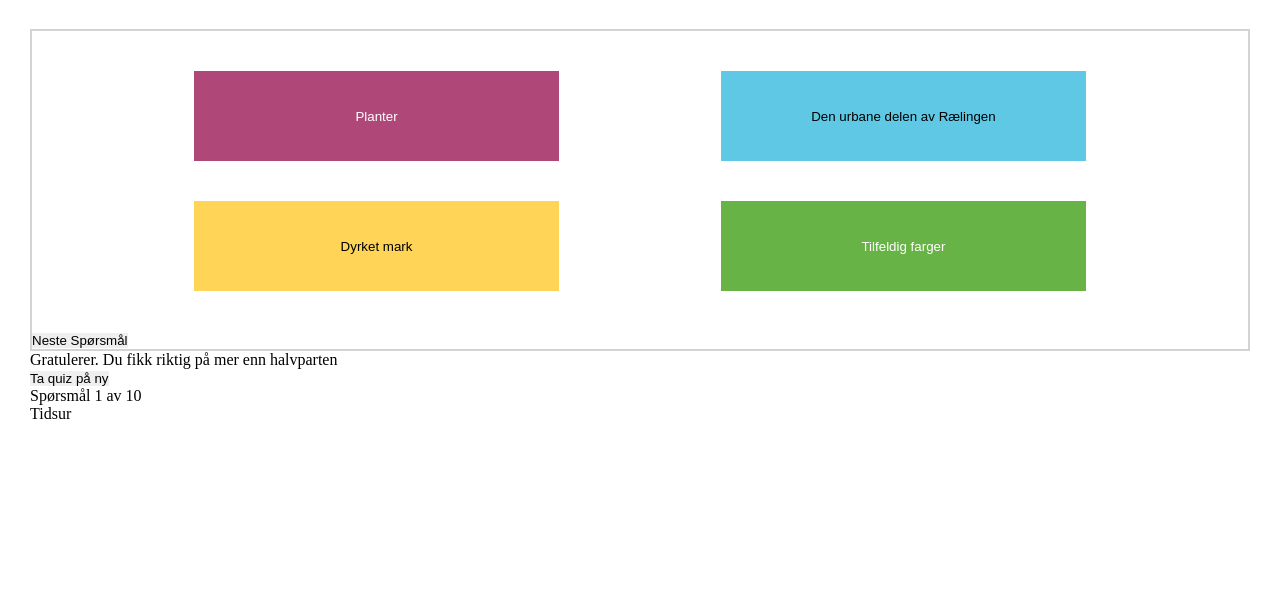
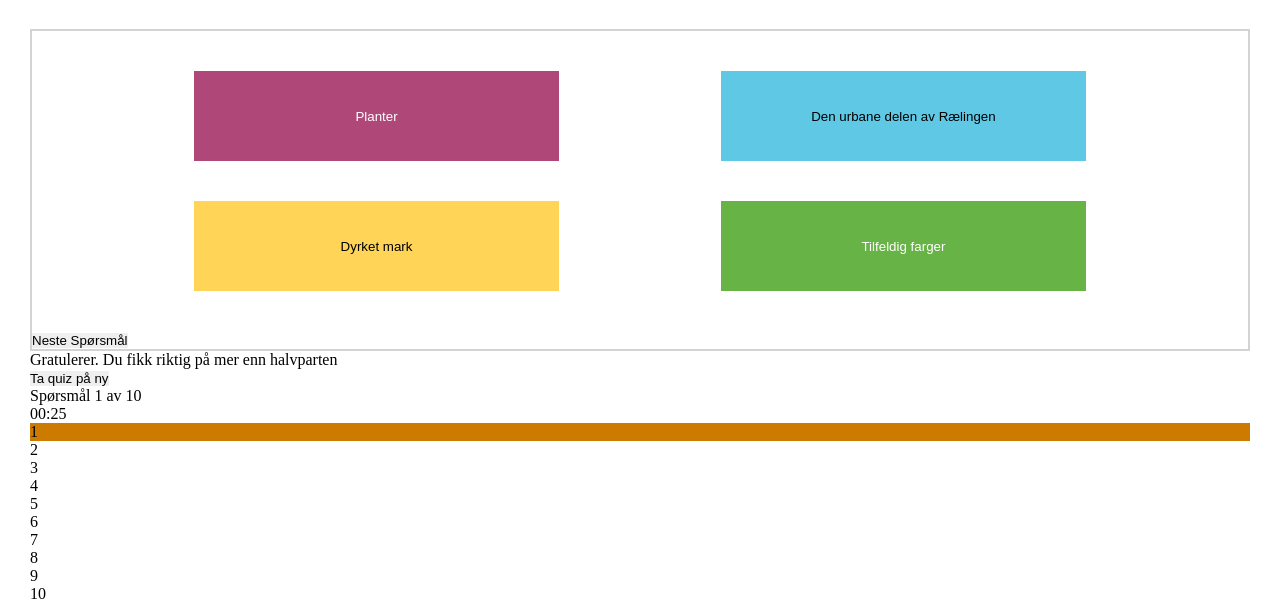
Before and after one commit to henniiing/PRO201-SmidigProsjekt, a plain HTML site: page index.html in a window 1280 px wide. Shown: the part 741-1344 px from the top of the page. Before the commit the page ends 1164 px from the top, so only its background shows below. Drawn offline with Linux system fonts and the light colour scheme.

Commit message:
endringer

```diff
--- a/index.html
+++ b/index.html
@@ -47,6 +47,18 @@
             <p id="progress">Spørsmål 1 av 10</p>
             <div id="timer">Tidsur</div>
         </section>
+        <div id="tracker">
+            <div class="nos" id="no1">1</div>
+            <div class="nos" id="no2">2</div>
+            <div class="nos" id="no3">3</div>
+            <div class="nos" id="no4">4</div>
+            <div class="nos" id="no5">5</div>
+            <div class="nos" id="no6">6</div>
+            <div class="nos" id="no7">7</div>
+            <div class="nos" id="no8">8</div>
+            <div class="nos" id="no9">9</div>
+            <div class="nos" id="no10">10</div>
+        </div>
     </main>
     <script src="questions.js"></script>
     <script src="script.js"></script>
```
Also changed, not shown: information.html (+30 -12 lines).
